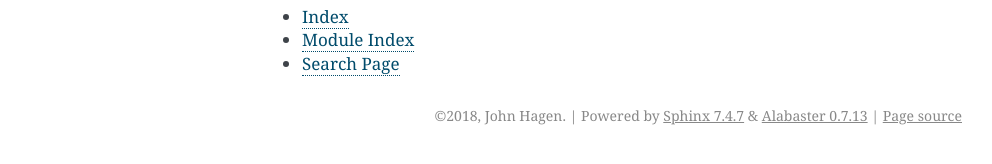
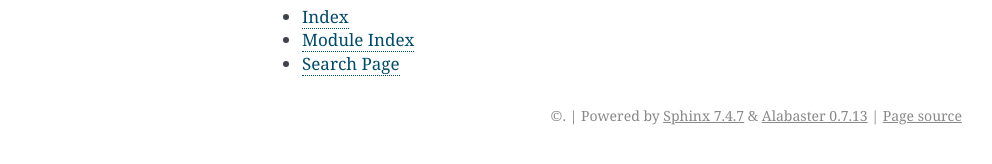
Before and after one commit to timbertinker/python-blueprint, a Sphinx documentation site: the page built from docs/source/index.rst, in a window 1280 px wide. Shown: the part 627-791 px from the top of the page, without its empty margins (148-1140 px from the left). Built offline with Sphinx 7.4.7, drawn with Linux system fonts in a browser that asks for light colours.

Commit message:
Remove author name from documentation

```diff
--- a/docs/source/conf.py
+++ b/docs/source/conf.py
@@ -20,8 +20,8 @@
 # -- Project information -----------------------------------------------------
 
 project = 'fact'
-copyright = '2018, John Hagen'
-author = 'John Hagen'
+copyright = ''
+author = ''
 
 # The short X.Y version
 version = ''
@@ -134,7 +134,7 @@ latex_elements = {
 #  author, documentclass [howto, manual, or own class]).
 latex_documents = [
     (master_doc, 'fact.tex', 'fact Documentation',
-     'John Hagen', 'manual'),
+     '', 'manual'),
 ]
 
 
```
